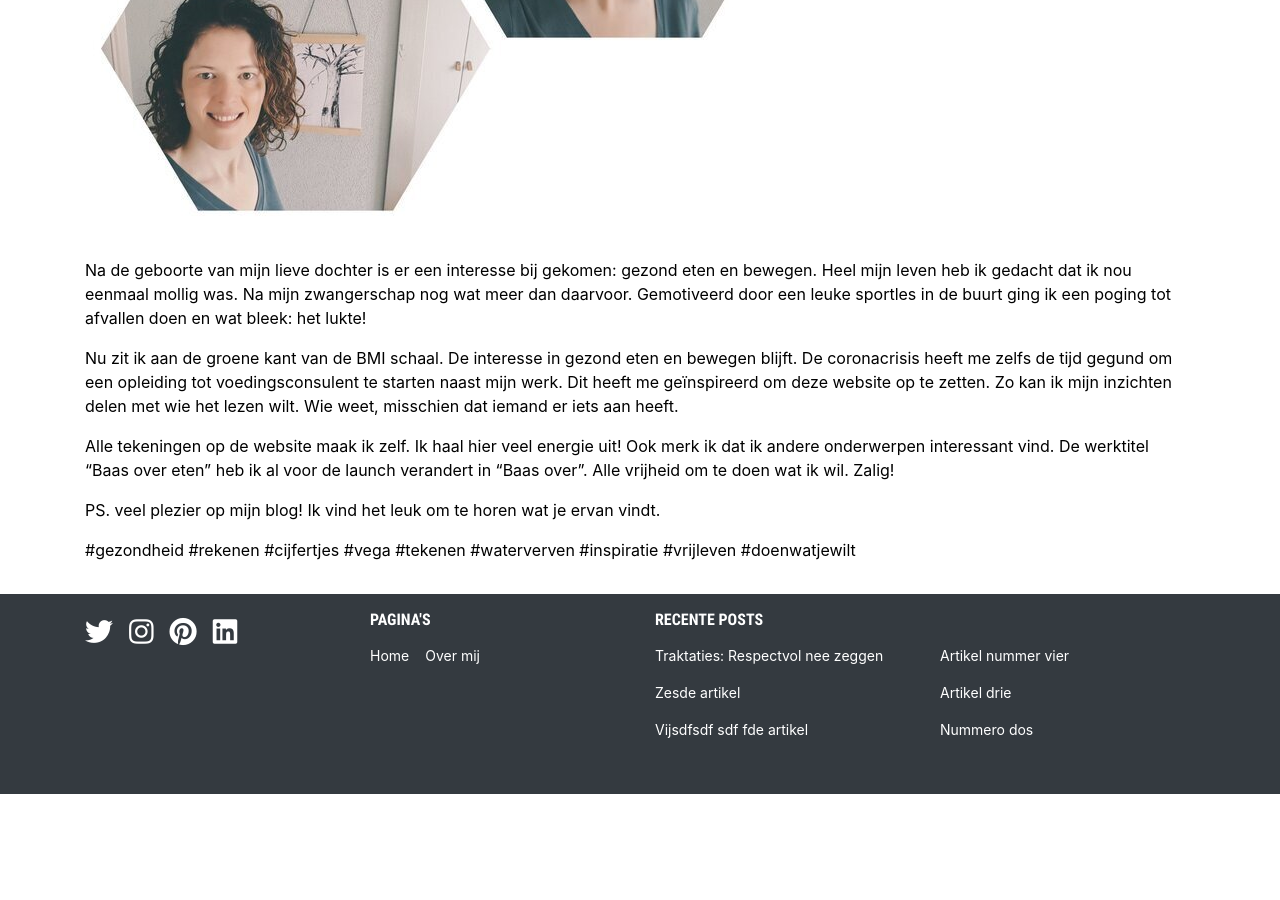
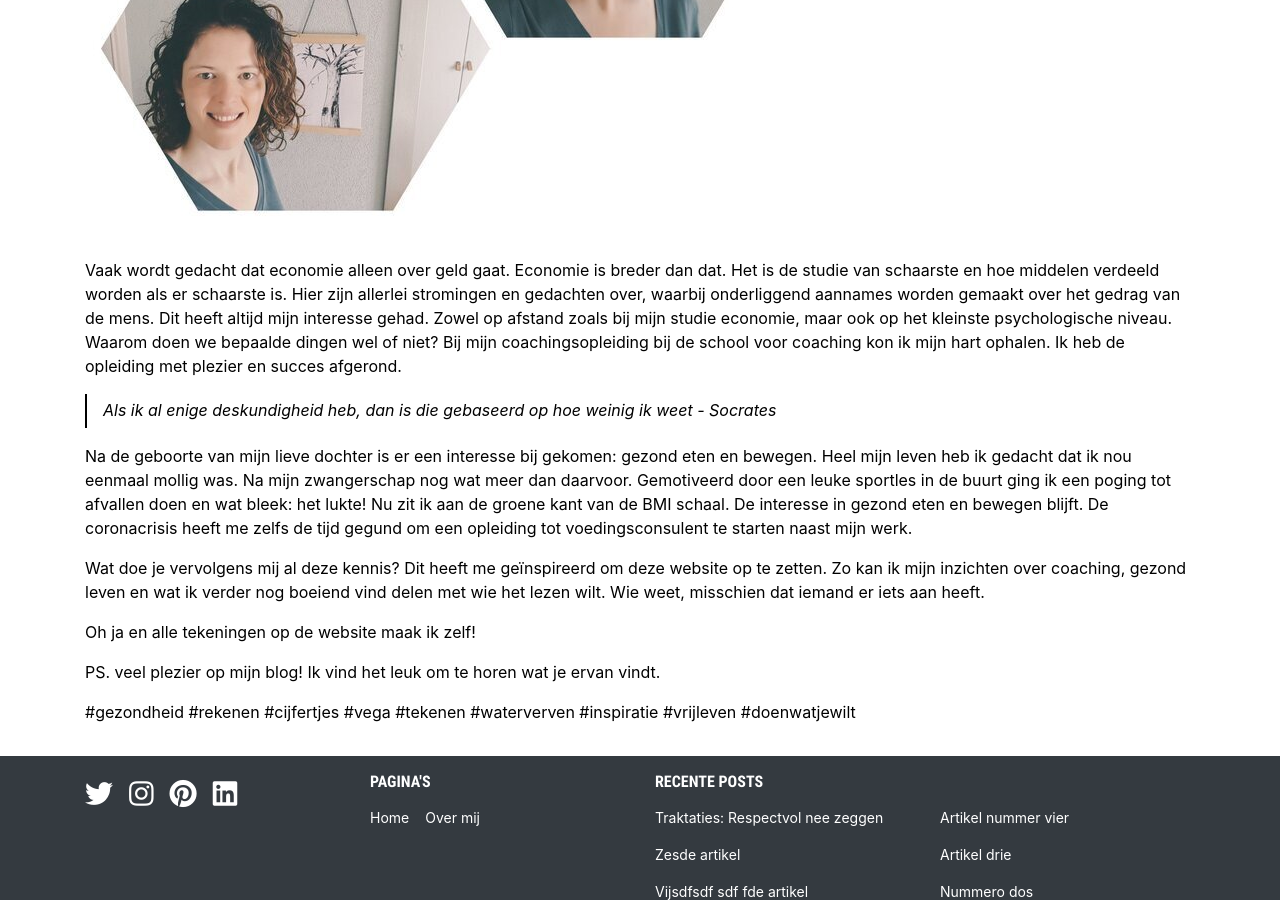
Before and after one commit to BaasLimited/baasovereten.github.io, a Jekyll site: the page built from over-mij.md, in a window 1280 px wide and 900 px high, scrolled down 649 px. Built offline with Jekyll 4.4.1, drawn with Linux system fonts in a browser that asks for light colours; before the commit the page ends 1443 px from its top, so only the background shows below that.

Commit message:
Update over-mij.md

```diff
--- a/over-mij.md
+++ b/over-mij.md
@@ -7,11 +7,16 @@ Ik ben algemeen- en gezondheidseconoom. Fan van cijfers. Je maakt me gelukkig me
 
 ![foto Renske Baas](/uploads/mijnfoto.jpg)
 
+Vaak wordt gedacht dat economie alleen over geld gaat. Economie is breder dan dat. Het is de studie van schaarste en hoe middelen verdeeld worden als er schaarste is. Hier zijn allerlei stromingen en gedachten over, waarbij onderliggend aannames worden gemaakt over het gedrag van de mens. Dit heeft altijd mijn interesse gehad. Zowel op afstand zoals bij mijn studie economie, maar ook op het kleinste psychologische niveau. Waarom doen we bepaalde dingen wel of niet? Bij mijn coachingsopleiding bij de school voor coaching kon ik mijn hart ophalen. Ik heb de opleiding met plezier en succes afgerond.
+
+>Als ik al enige deskundigheid heb, dan is die gebaseerd op hoe weinig ik weet - Socrates
+
 Na de geboorte van mijn lieve dochter is er een interesse bij gekomen: gezond eten en bewegen. Heel mijn leven heb ik gedacht dat ik nou eenmaal mollig was. Na mijn zwangerschap nog wat meer dan daarvoor. Gemotiveerd door een leuke sportles in de buurt ging ik een poging tot afvallen doen en wat bleek: het lukte!
+Nu zit ik aan de groene kant van de BMI schaal. De interesse in gezond eten en bewegen blijft. De coronacrisis heeft me zelfs de tijd gegund om een opleiding tot voedingsconsulent te starten naast mijn werk.
 
-Nu zit ik aan de groene kant van de BMI schaal. De interesse in gezond eten en bewegen blijft. De coronacrisis heeft me zelfs de tijd gegund om een opleiding tot voedingsconsulent te starten naast mijn werk. Dit heeft me geïnspireerd om deze website op te zetten. Zo kan ik mijn inzichten delen met wie het lezen wilt. Wie weet, misschien dat iemand er iets aan heeft.
+Wat doe je vervolgens mij al deze kennis? Dit heeft me geïnspireerd om deze website op te zetten. Zo kan ik mijn inzichten over coaching, gezond leven en wat ik verder nog boeiend vind delen met wie het lezen wilt. Wie weet, misschien dat iemand er iets aan heeft.
 
-Alle tekeningen op de website maak ik zelf. Ik haal hier veel energie uit! Ook merk ik dat ik andere onderwerpen interessant vind. De werktitel "Baas over eten" heb ik al voor de launch verandert in "Baas over". Alle vrijheid om te doen wat ik wil. Zalig!
+Oh ja en alle tekeningen op de website maak ik zelf!
 
 PS. veel plezier op mijn blog! Ik vind het leuk om te horen wat je ervan vindt.
 
```
